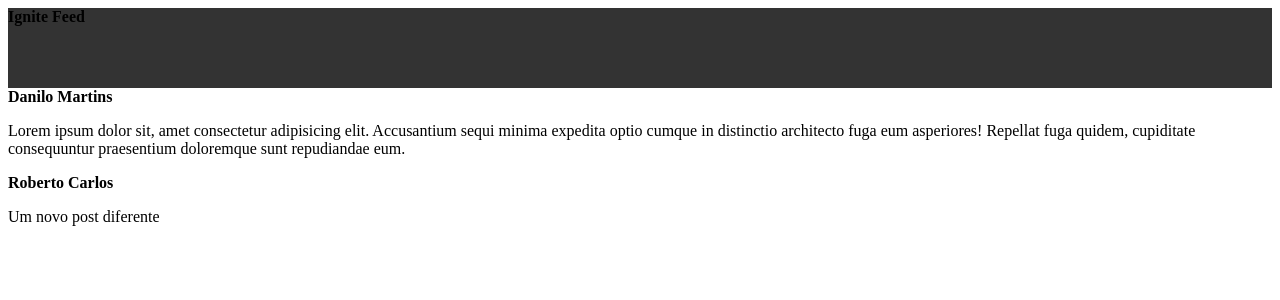
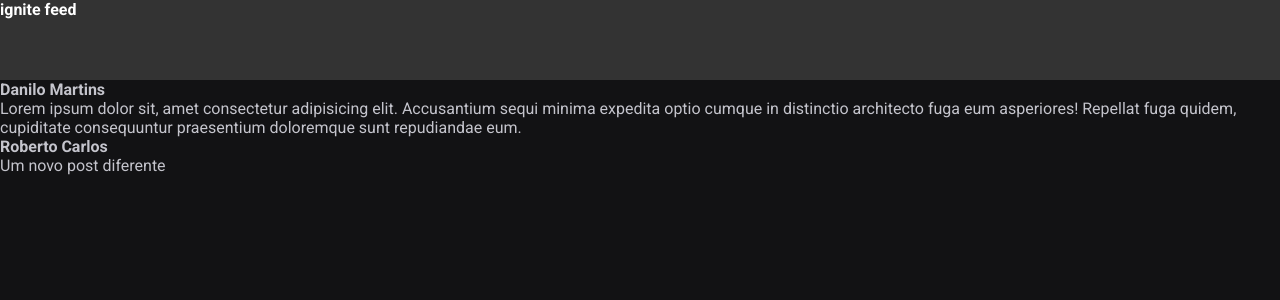
Before and after one commit to danilosjc/React, a React (Vite) app in the folder 01-fundamentos-reactjs/: page / in a window 1280 px wide. Shown: the top 300 px of the page. Built offline with nearby package versions, Linux system fonts and the light colour scheme.

Commit message:
acrescentado global css

```diff
--- a/01-fundamentos-reactjs/index.html
+++ b/01-fundamentos-reactjs/index.html
@@ -2,8 +2,13 @@
 <html lang="en">
   <head>
     <meta charset="UTF-8" />
-    <link rel="icon" type="image/svg+xml" href="/vite.svg" />
+    <link rel="preconnect" href="https://fonts.googleapis.com">
+    <link rel="preconnect" href="https://fonts.gstatic.com" crossorigin>
+
+    <link rel="icon" type="image/svg+xml" href="/src/assets/react.svg" />
     <meta name="viewport" content="width=device-width, initial-scale=1.0" />
+    <link href="https://fonts.googleapis.com/css2?family=Roboto:wght@400;700&display=swap" rel="stylesheet">
+
     <title>Vite + React</title>
   </head>
   <body>
--- a/01-fundamentos-reactjs/src/App.jsx
+++ b/01-fundamentos-reactjs/src/App.jsx
@@ -1,5 +1,7 @@
 import { Header } from "./components/Header"
 import { Post } from "./post"
+
+import './global.css'
 
 export function App() {
 
--- a/01-fundamentos-reactjs/src/components/Header.jsx
+++ b/01-fundamentos-reactjs/src/components/Header.jsx
@@ -3,7 +3,7 @@
 export function Header() {
     return (
         <header className={styles.header}>
-            <strong>Ignite Feed</strong>
-        </header>
+       <strong>ignite feed</strong>
+       </header>
     )
 }
--- a/01-fundamentos-reactjs/src/components/Header.module.css
+++ b/01-fundamentos-reactjs/src/components/Header.module.css
@@ -1,4 +1,5 @@
 .header {
     background: #333;
+    color: #fff;
     height: 80px;
 }
--- /dev/null
+++ b/01-fundamentos-reactjs/src/global.css
@@ -0,0 +1,29 @@
+:root {
+    --white: #fff;
+    --gray-100: #e1e1e6;
+    --gray-300: #c4c4cc;
+    --gray-400: #8d8d99;
+    --gray-600: #323238;
+    --gray-700: #29292e;
+    --gray-800: #202024;
+    --gray-900: #121214;
+    --grenn-500: #00875f;
+}
+
+* {
+    margin: 0;
+    padding: 0;
+    box-sizing: border-box;
+}
+
+body {
+    background: var(--gray-900);
+    color: var(--gray-300);
+    -webkit-font-smoothing: antialiased;
+}
+
+body, input, textarea, button {
+    font-family: 'Roboto', sans-serif;
+    font-weight: 400;
+    font-size: 1rem;
+}
```
